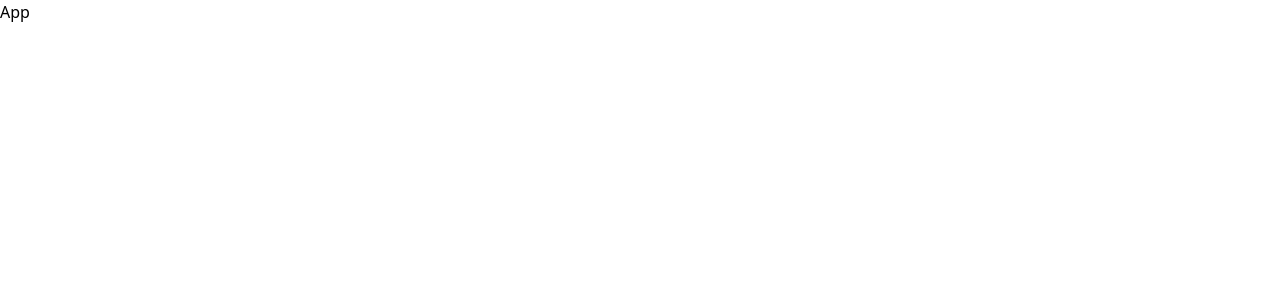
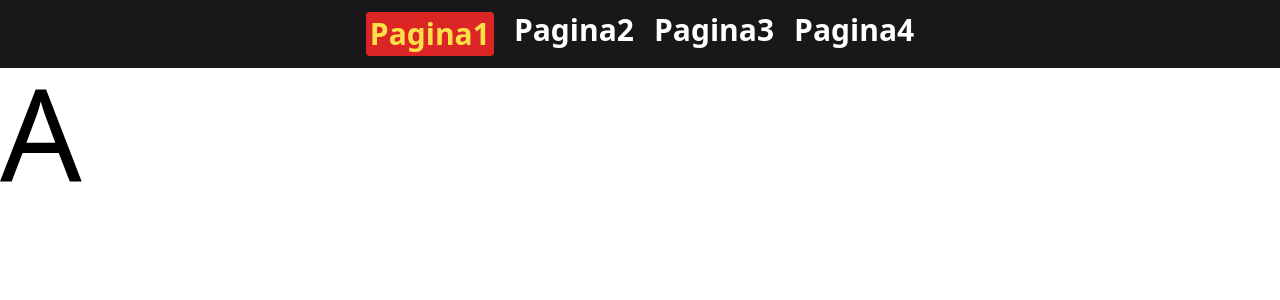
Before and after one commit to jhonatan0912/JAB-REACT, a React (Vite) app: page / in a window 1280 px wide. Shown: the top 300 px of the page. Built offline with nearby package versions, Linux system fonts and the light colour scheme.

Commit message:
lesson08 class exercise made

```diff
--- a/package.json
+++ b/package.json
@@ -10,7 +10,8 @@
   },
   "dependencies": {
     "react": "^18.2.0",
-    "react-dom": "^18.2.0"
+    "react-dom": "^18.2.0",
+    "react-router-dom": "^6.8.1"
   },
   "devDependencies": {
     "@types/react": "^18.0.26",
--- a/src/App.jsx
+++ b/src/App.jsx
@@ -1,8 +1,27 @@
 import React from 'react'
+import { BrowserRouter, Navigate, Route, Routes } from 'react-router-dom';
+
+import A from "./components/A";
+import B from "./components/B";
+import C from "./components/C";
+import D from "./components/D";
+import Error404 from './components/Error404';
+import NavBar from './components/NavBar';
+
 
 function App() {
   return (
-    <div>App</div>
+    <BrowserRouter>
+      <NavBar />
+      <Routes>
+        <Route path='/' element={<A />} />
+        <Route path='/pagina1' element={<Navigate to={'/'} />} />
+        <Route path='/pagina2' element={<B />} />
+        <Route path='/pagina3' element={<C />} />
+        <Route path='/pagina4/:letra' element={<D />} />
+        <Route path='*' element={<Error404 />} />
+      </Routes>
+    </BrowserRouter>
   )
 }
 
--- /dev/null
+++ b/src/components/A.jsx
@@ -0,0 +1,11 @@
+import React from 'react'
+
+const A = () => {
+  return (
+    <div className='text-9xl'>
+      A
+    </div>
+  )
+}
+
+export default A
--- /dev/null
+++ b/src/components/B.jsx
@@ -0,0 +1,10 @@
+import React from 'react'
+
+const B = () => {
+  return (
+    <div className='text-9xl'>
+      B</div>
+  )
+}
+
+export default B
--- /dev/null
+++ b/src/components/C.jsx
@@ -0,0 +1,15 @@
+import React from 'react'
+import { Link } from 'react-router-dom'
+
+const C = () => {
+  return (
+    <div className='text-9xl mt-10'>
+      <div>C</div>
+      <br />
+
+      <Link to={'/pagina2'} className="bg-blue-500 p-1">Ir a página 2</Link>
+    </div>
+  )
+}
+
+export default C
--- /dev/null
+++ b/src/components/D.jsx
@@ -0,0 +1,12 @@
+import React from 'react'
+import { useParams } from "react-router-dom";
+
+const D = () => {
+
+  const params = useParams()
+  return (
+    <div>{params.letra}</div>
+  )
+}
+
+export default D
--- /dev/null
+++ b/src/components/Error404.jsx
@@ -0,0 +1,9 @@
+import React from 'react'
+
+const Error404 = () => {
+  return (
+    <div>Error404</div>
+  )
+}
+
+export default Error404
--- /dev/null
+++ b/src/components/NavBar.jsx
@@ -0,0 +1,23 @@
+import React from 'react'
+import { NavLink } from 'react-router-dom'
+
+const NavBar = () => {
+  return (
+    <nav className='bg-zinc-900 text-white font-bold text-3xl flex gap-5 justify-center p-3'>
+      <NavLink
+        className={({ isActive }) => isActive ? "bg-red-600 text-yellow-300 p-1 rounded" : ""}
+        to={"/"}>Pagina1</NavLink>
+      <NavLink
+        className={({ isActive }) => isActive ? "bg-red-600 text-yellow-300 p-1 rounded" : ""}
+        to={"/pagina2"}>Pagina2</NavLink>
+      <NavLink
+        className={({ isActive }) => isActive ? "bg-red-600 text-yellow-300 p-1 rounded" : ""}
+        to={"/pagina3"}>Pagina3</NavLink>
+      <NavLink
+        className={({ isActive }) => isActive ? "bg-red-600 text-yellow-300 p-1 rounded" : ""}
+        to={"/pagina4/Z"}>Pagina4</NavLink>
+    </nav>
+  )
+}
+
+export default NavBar
```
Also changed, not shown: 1 other file (tests, documents, lock files or other folders).
